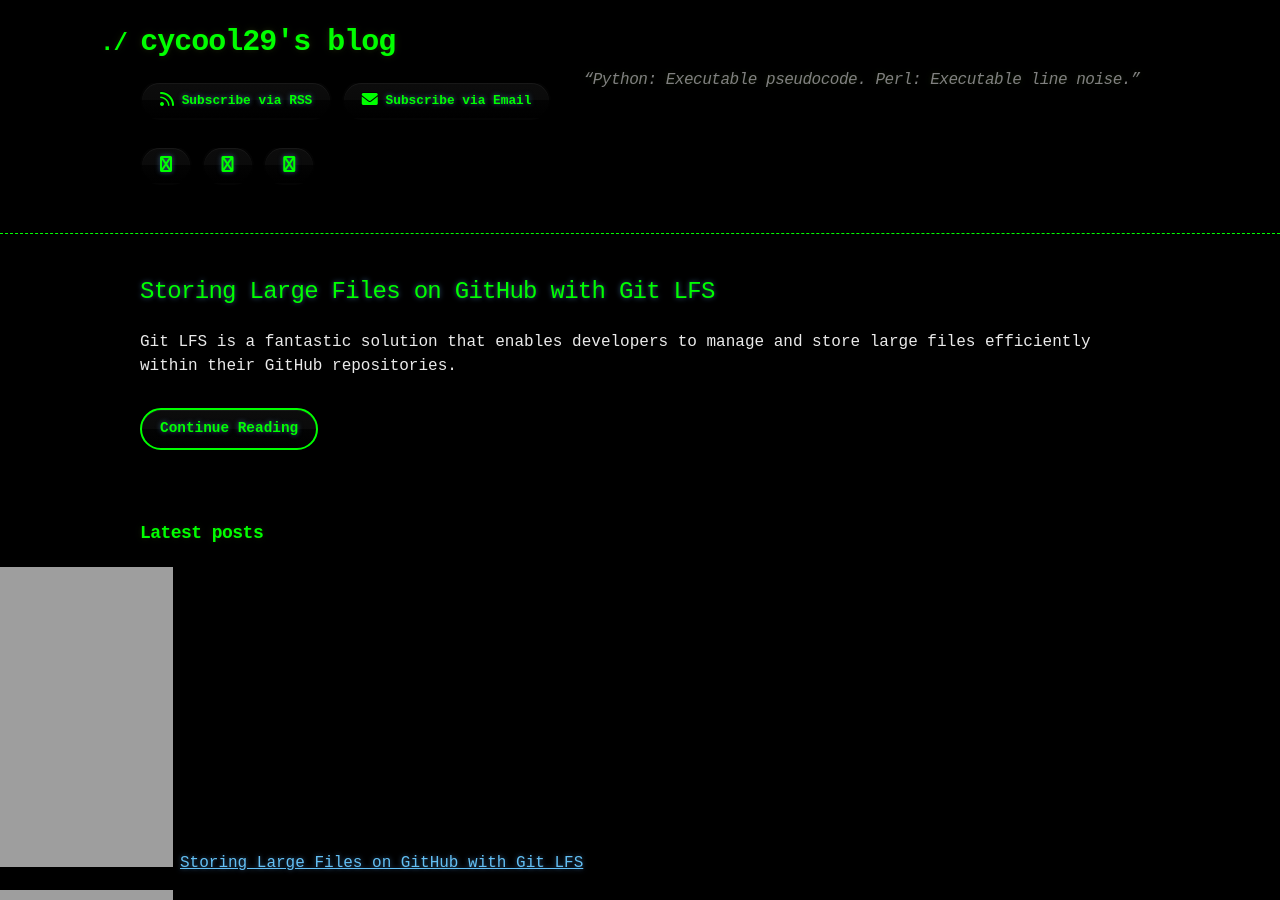
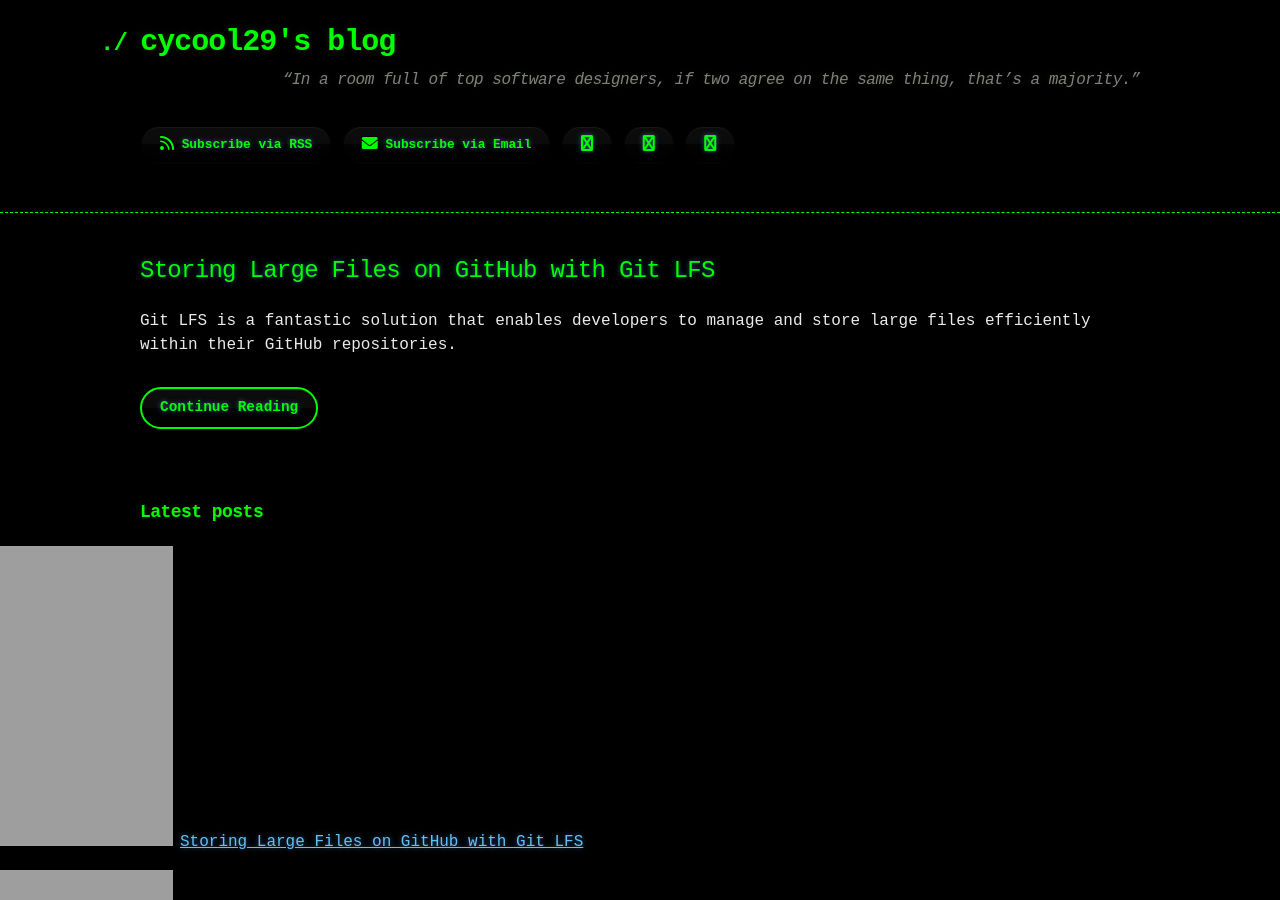
Before and after one commit to cycool29/cycool29.github.io, a Jekyll site: the page built from index.md, in a window 1280 px wide and 900 px high. Built offline with Jekyll 4.4.1, drawn with Linux system fonts in a browser that asks for light colours; a style sheet for code colours, icons or effects is not loaded.

Commit message:
Update quotes

```diff
--- a/_config.yml
+++ b/_config.yml
@@ -1,5 +1,5 @@
 title: cycool29's blog
-description: "“Python: Executable pseudocode. Perl: Executable line noise.” "
+description: "“In a room full of top software designers, if two agree on the same thing, that’s a majority.” "
 bio: A high school student. Intermediate in Python, Git, Bash. Learning JavaScript. He/Him. "
 author: cycool29
 url: https://cycool29.github.io
```
